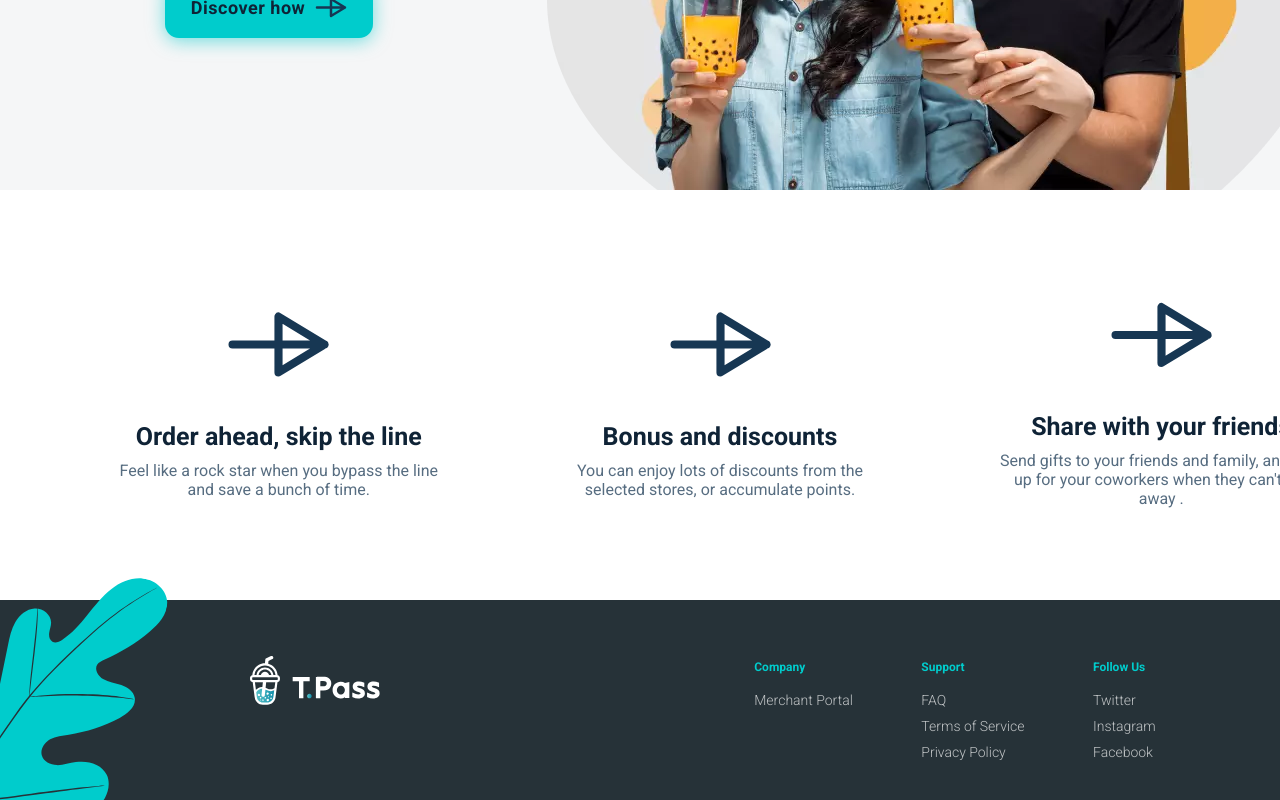
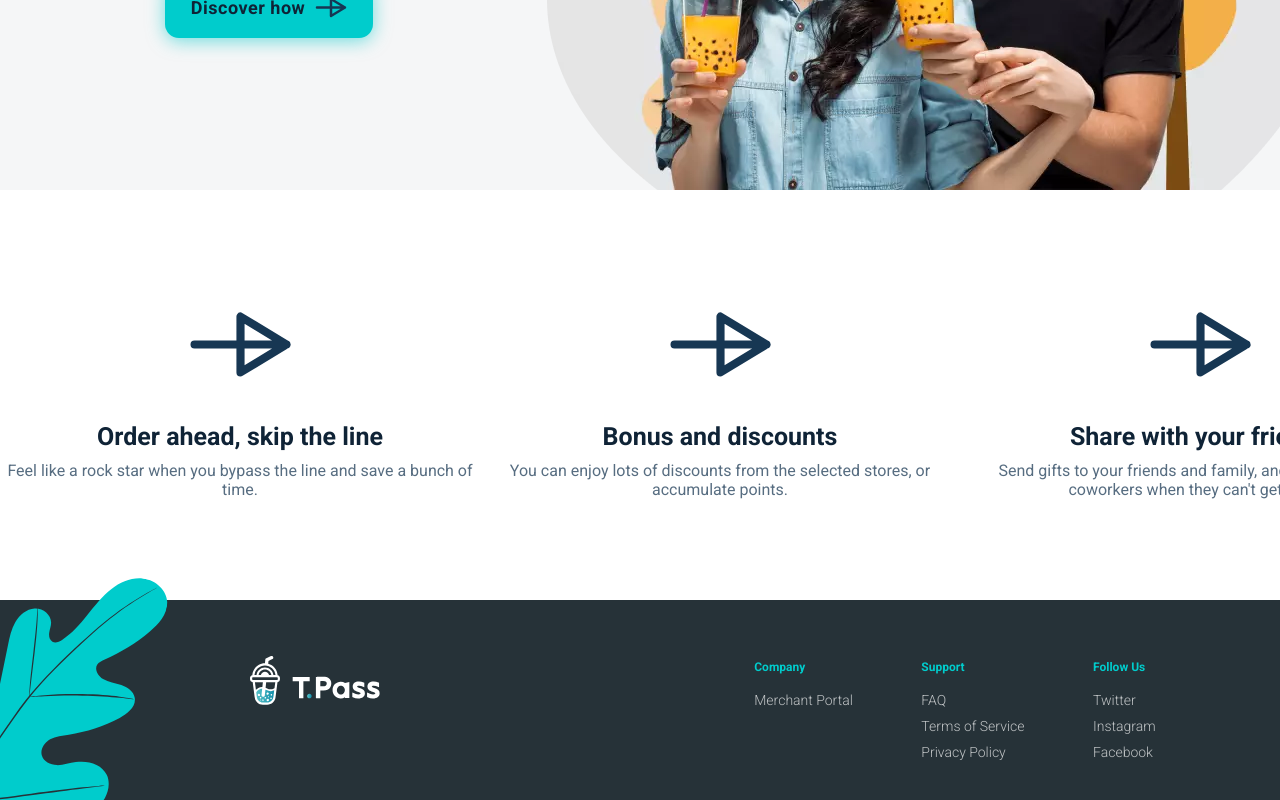
Before and after one commit to ArtemFH/land, a React (Create React App) app: page / in a window 1280 px wide. Shown: the part 530-1330 px from the top of the page. Built offline with nearby package versions, Linux system fonts and the light colour scheme.

Commit message:
Add mixer

```diff
--- a/src/components/home/advantages.jsx
+++ b/src/components/home/advantages.jsx
@@ -14,10 +14,11 @@ function Advantages(props) {
 export default Advantages;
 
 const Card = styled(Box)`
-  width: 325px;
+  width: 33%;
   height: 225px;
   display: flex;
   text-align: center;
+  margin: 30px auto;
   flex-direction: column;
   justify-content: center;
   font-family: Roboto, sans-serif;
--- a/src/components/home/roflProps.jsx
+++ b/src/components/home/roflProps.jsx
@@ -2,6 +2,7 @@ import {Box} from "@mui/material";
 import styled from "styled-components"
 import Advantages from "./advantages";
 import logo from "./image/Arrow.svg"
+import {useState} from "react";
 
 const ObjAdvantages = [
     {
@@ -22,10 +23,20 @@ const ObjAdvantages = [
 ]
 
 function RoflProps() {
+    // useEffect(() => {
+    //     console.table(object);
+    // }, [object]);
+
+    const [object, setObject] = useState(ObjAdvantages);
+
+    const mixer = () => {
+        setObject([...object.sort(() => Math.random() - 0.5)]);
+    }
+
     return (
-        <Container>
-            {ObjAdvantages.map((item, key) =>
-                <Advantages key={key} data={item}/>)}
+        <Container onClick={mixer}>
+            {/*<pre>{JSON.stringify(object, undefined, 2)}</pre>*/}
+            {object.map((item, key) => <Advantages key={key} data={item}/>)}
         </Container>
     )
 }
@@ -33,9 +44,10 @@ function RoflProps() {
 export default RoflProps;
 
 const Container = styled(Box)`
-  height: 410px;
+  min-height: 410px;
   width: 1440px;
   display: flex;
+  flex-wrap: wrap;
   background-color: #FFFFFF;
   align-items: center;
   justify-content: space-evenly;
```
